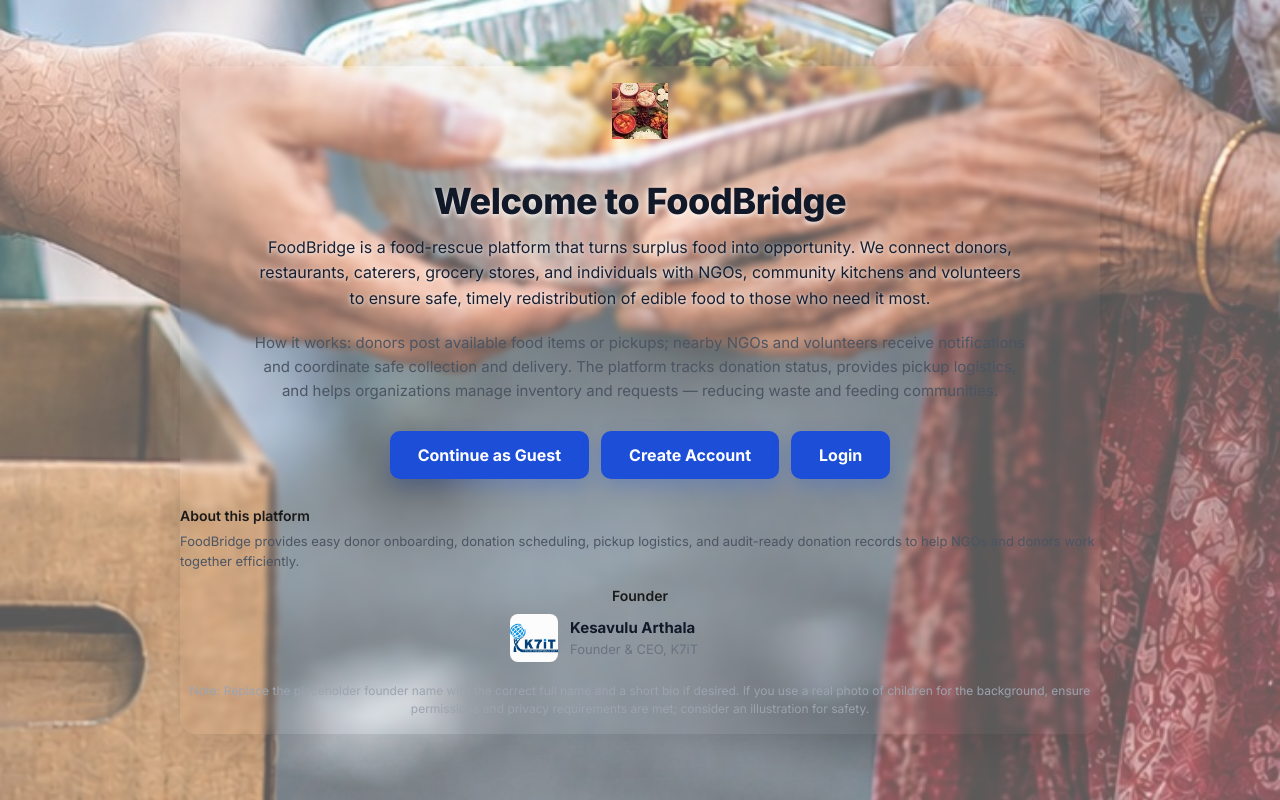
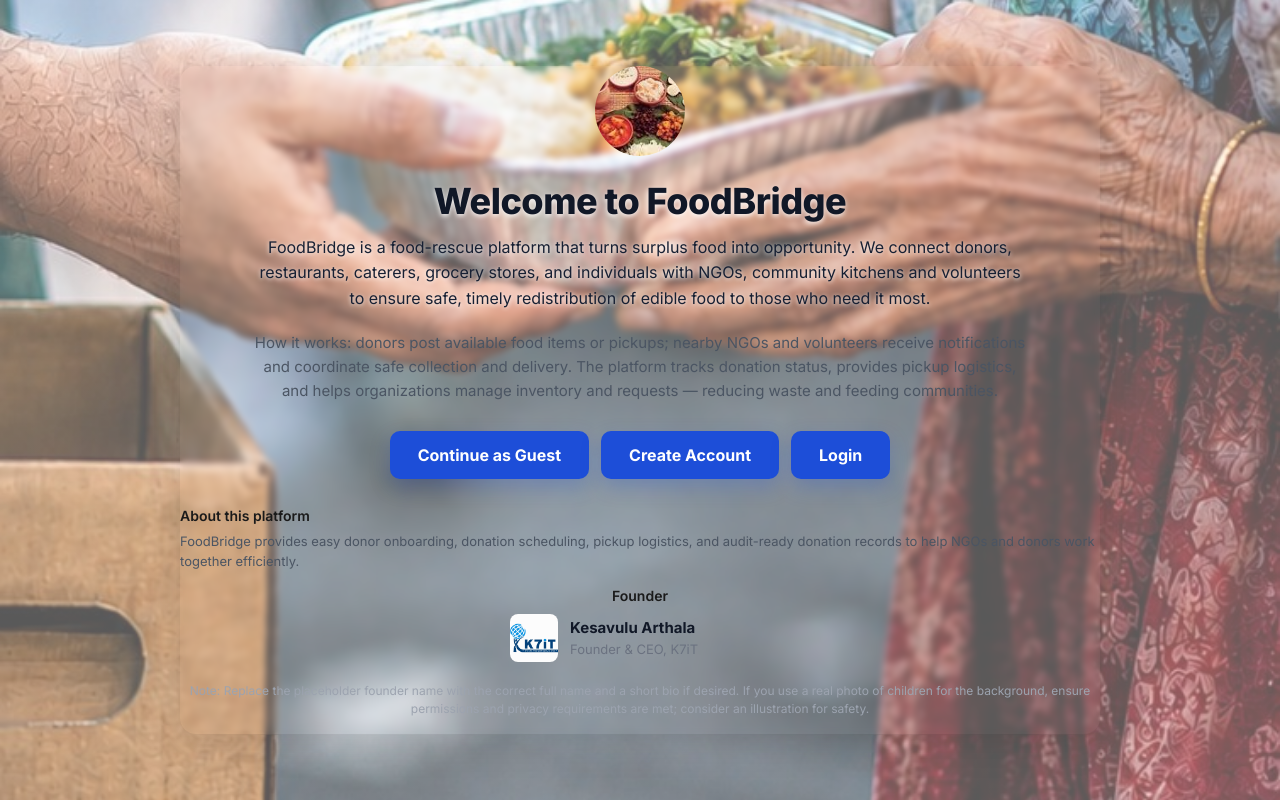
Before and after one commit to likithknp/food-rescue-UI, a React (Vite) app: page / in a window 1280 px wide. Built offline with nearby package versions, Linux system fonts and the light colour scheme.

Commit message:
Changes in welcome page - adding background image

```diff
--- a/src/pages/Welcome.jsx
+++ b/src/pages/Welcome.jsx
@@ -62,10 +62,10 @@ function Welcome() {
                         src="/food-donation.jpeg"
                         alt="Food donation"
                         style={{
-                            width: 56,
-                            height: 56,
+                            width: "90px",
+                            height: "90px",
                             objectFit: "cover",
-                            borderRadius: 0,
+                            borderRadius: "50%",
                             position: "absolute",
                             left: "50%",
                             top: "50%",
```
